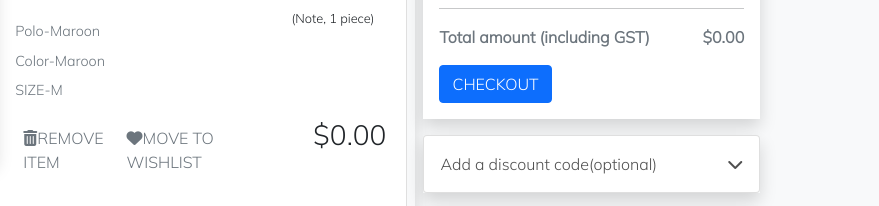
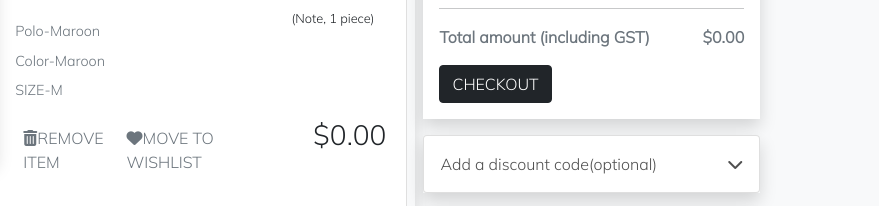
Before and after one commit to debjyotidas/cart-using-js-jquery-css-html-, a plain HTML site: page cart.html in a window 1280 px wide. Shown: the part 328-534 px from the top of the page, 401-1280 px from the left. Drawn offline with nearby package versions, Linux system fonts and the light colour scheme.

Commit message:
Update cart.html

```diff
--- a/cart.html
+++ b/cart.html
@@ -184,7 +184,7 @@
                             <p>$<span id="total_cart_amt">0.00</span></p>
 
                         </div>
-                        <button class="btn btn-primary text-uppercase">Checkout</button>
+                        <button class="btn btn-dark text-uppercase">Checkout</button>
                     </div>
                     <!-- discount code part -->
                     <div class="discount_code mt-3 shadow">
```
